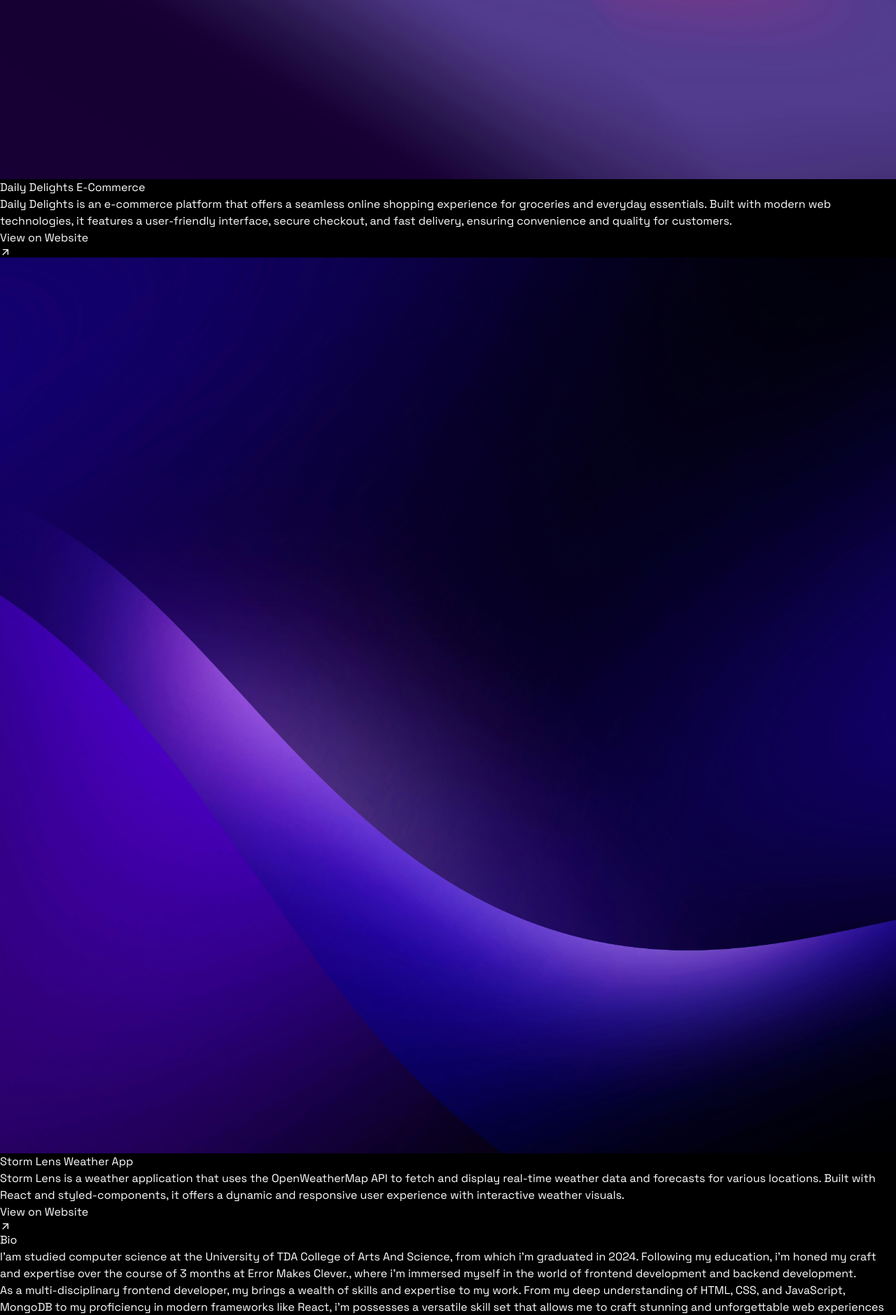
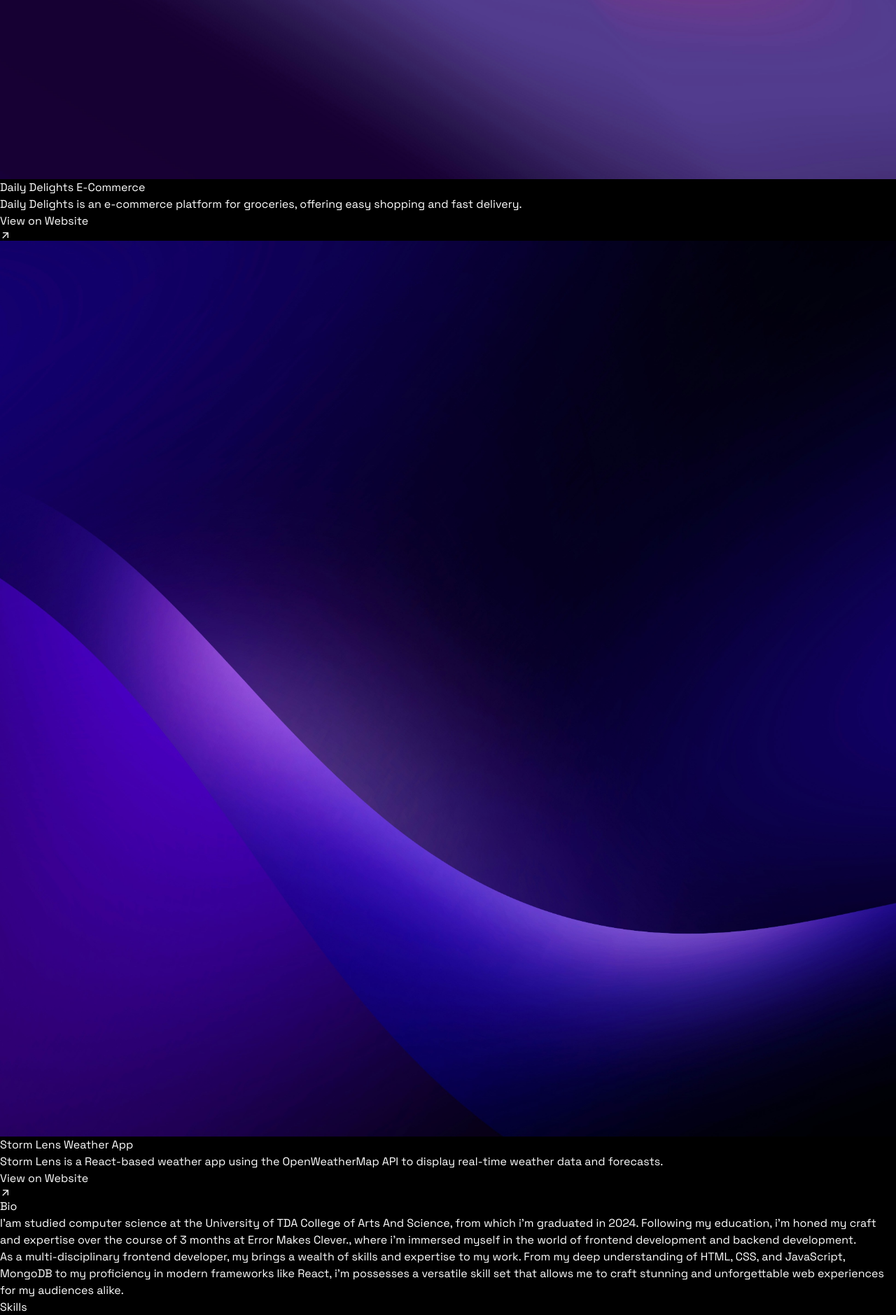
Before and after one commit to vishnu-prasath-M/vp-personal-port, a React (Vite) app: page / in a window 1280 px wide. Shown: the part 3091-4970 px from the top of the page at 70% size. Built offline with nearby package versions, Linux system fonts and the light colour scheme.

Commit message:
Updated using reactjs

```diff
--- a/src/constants/index.jsx
+++ b/src/constants/index.jsx
@@ -44,13 +44,13 @@ export const PROJECTS = [
     description:
       "A personal portfolio website built with React and Tailwind CSS to showcase my skills, projects, and contact information.",
     image: projectImage1,
-    websitelink: "https://yusufjumail.netlify.app/",
+    websitelink: "https://vp-personal-portfolio.vercel.app/",
   },
   {
     id: 2,
     name: "Daily Delights E-Commerce",
     description:
-      "Daily Delights is an e-commerce platform that offers a seamless online shopping experience for groceries and everyday essentials. Built with modern web technologies, it features a user-friendly interface, secure checkout, and fast delivery, ensuring convenience and quality for customers.",
+      "Daily Delights is an e-commerce platform for groceries, offering easy shopping and fast delivery.",
     image: projectImage2,
     websitelink: "https://daily-delights-ecommerce2.onrender.com/",
   },
@@ -58,7 +58,7 @@ export const PROJECTS = [
     id: 3,
     name: "Storm Lens Weather App",
     description:
-      "Storm Lens is a weather application that uses the OpenWeatherMap API to fetch and display real-time weather data and forecasts for various locations. Built with React and styled-components, it offers a dynamic and responsive user experience with interactive weather visuals.",
+      "Storm Lens is a React-based weather app using the OpenWeatherMap API to display real-time weather data and forecasts.",
     image: projectImage3,
     websitelink: "https://weather-app-storm-lens.vercel.app/",
   },
```
